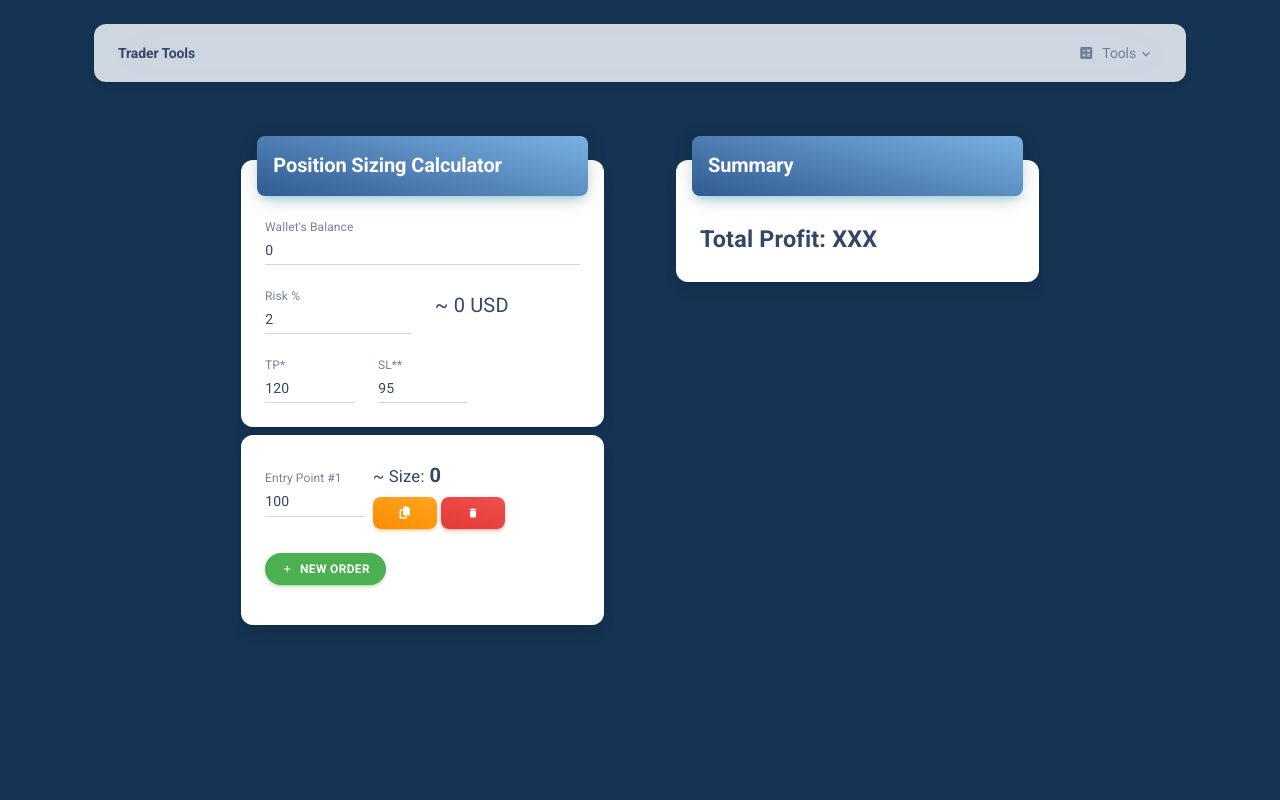
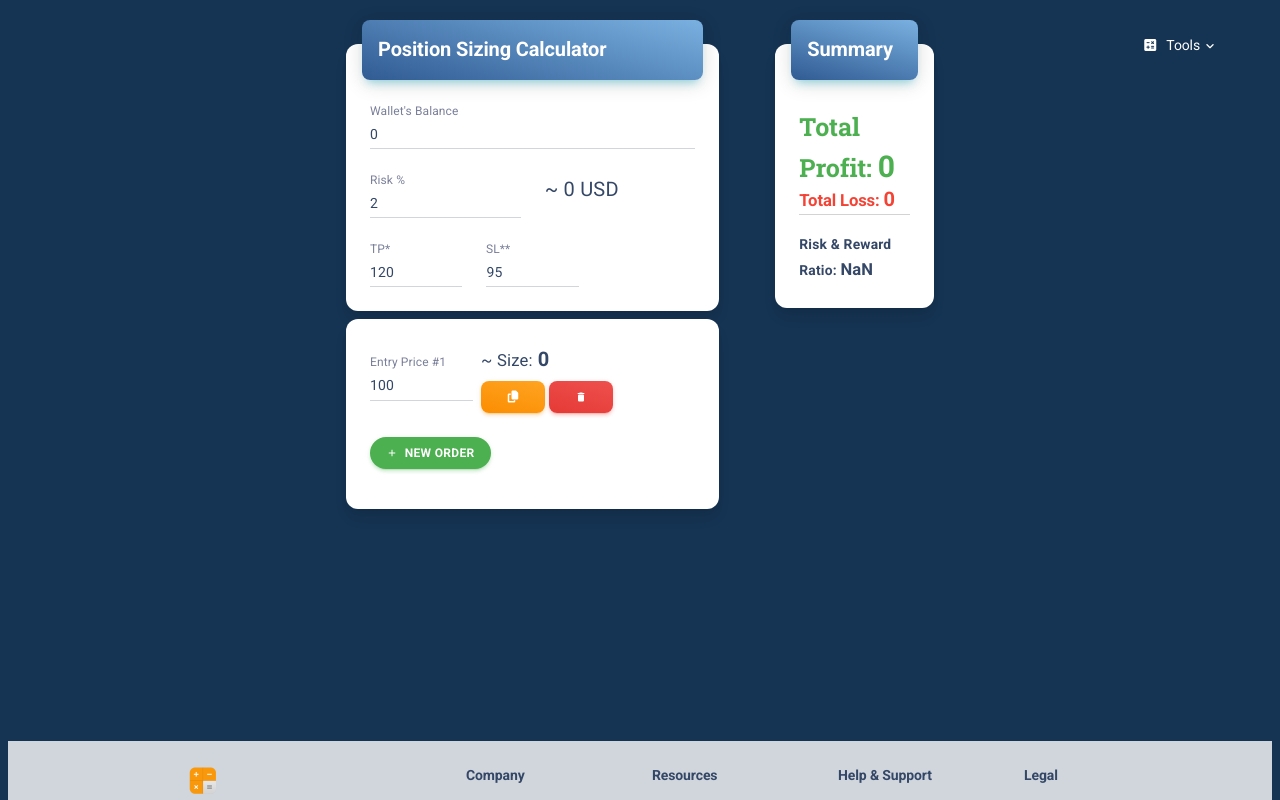
Before and after one commit to Watcharagorn/trade-helper, a React (Create React App) app: page /pages/calculator/position-sizing in a window 1280 px wide. Shown: the top 800 px of the page. Built offline with nearby package versions, Linux system fonts and the light colour scheme.

Commit message:
Feat: adjust UI + navbar

```diff
--- a/src/examples/Navbars/DefaultNavbar/DefaultNavbarMobile.js
+++ b/src/examples/Navbars/DefaultNavbar/DefaultNavbarMobile.js
@@ -149,10 +149,16 @@ function DefaultNavbarMobile({ routes, open }) {
   );
 
   return (
-    <Collapse in={Boolean(open)} timeout="auto" unmountOnExit>
-      <MKBox width="calc(100% + 1.625rem)" my={2} ml={-2}>
-        {renderNavbarItems}
-      </MKBox>
+    <Collapse
+      in={Boolean(open)}
+      timeout="auto"
+      orientation="vertical"
+      unmountOnExit
+      id="DefaultNavbarDropdown"
+    >
+      {/* <MKBox width="calc(100% + 1.625rem)" mb={2} ml={-2}> */}
+      {renderNavbarItems}
+      {/* </MKBox> */}
     </Collapse>
   );
 }
--- a/src/examples/Navbars/DefaultNavbar/index.js
+++ b/src/examples/Navbars/DefaultNavbar/index.js
@@ -287,7 +287,7 @@ function DefaultNavbar({ brand, routes, transparent, light, action, sticky, rela
       open={Boolean(dropdown)}
       placement="top-start"
       transition
-      style={{ zIndex: 10 }}
+      style={{ zIndex: 100 }}
       modifiers={[
         {
           name: "arrow",
@@ -421,7 +421,7 @@ function DefaultNavbar({ brand, routes, transparent, light, action, sticky, rela
       open={Boolean(nestedDropdown)}
       placement="right-start"
       transition
-      style={{ zIndex: 10 }}
+      style={{ zIndex: 100 }}
       onMouseEnter={() => {
         setNestedDropdown(nestedDropdownEl);
       }}
@@ -450,19 +450,27 @@ function DefaultNavbar({ brand, routes, transparent, light, action, sticky, rela
   );
 
   return (
-    <Container sx={sticky ? { position: "sticky", top: 0, zIndex: 10 } : null}>
+    <Container
+      id="NavbarContainer"
+      sx={{
+        position: sticky ? "sticky" : "absolute",
+        top: 0,
+        right: 0,
+        zIndex: 100,
+        marginRight: "unset",
+      }}
+    >
       <MKBox
         py={1}
         px={{ xs: 4, sm: transparent ? 2 : 3, lg: transparent ? 0 : 2 }}
         my={relative ? 0 : 2}
-        mx={relative ? 0 : 3}
-        width={relative ? "100%" : "calc(100% - 48px)"}
+        mx={0}
+        width="100%"
         borderRadius="xl"
         shadow={transparent ? "none" : "md"}
         color={light ? "white" : "dark"}
         position={relative ? "relative" : "absolute"}
-        left={0}
-        zIndex={3}
+        zIndex={100}
         sx={({ palette: { transparent: transparentColor, white }, functions: { rgba } }) => ({
           backgroundColor: transparent ? transparentColor.main : rgba(white.main, 0.8),
           backdropFilter: transparent ? "none" : `saturate(200%) blur(30px)`,
@@ -525,10 +533,11 @@ function DefaultNavbar({ brand, routes, transparent, light, action, sticky, rela
           <MKBox
             display={{ xs: "inline-block", lg: "none" }}
             lineHeight={0}
-            py={1.5}
-            pl={1.5}
+            m={-1.5}
+            p={1.5}
             color={transparent ? "white" : "inherit"}
-            sx={{ cursor: "pointer" }}
+            bgColor="dark"
+            sx={{ cursor: "pointer", borderRadius: "100%" }}
             onClick={openMobileNavbar}
           >
             <Icon fontSize="default">{mobileNavbar ? "close" : "menu"}</Icon>
--- a/src/pages/Calculator/PositionSizing/index.js
+++ b/src/pages/Calculator/PositionSizing/index.js
@@ -50,6 +50,7 @@ function PositionSizing() {
   const [orderPerAsset, setorderPerAsset] = useState(1);
   // const portBreakPercent = 1
   const focusAsset = 1;
+  let totalProfit = 0;
 
   const calRiskAmount = () => {
     const roundRiskAmount = Math.round(walletBalance * (riskPercent / 100));
@@ -64,12 +65,15 @@ function PositionSizing() {
     return size;
   };
 
-  // useEffect(() => {
-  //   let newCopyStatus = [...copyStatus];
-  //   // eslint-disable-next-line
-  //   newCopyStatus = copyStatus.map( x => false);
-  //   setTimeout(() => setSuccess(newCopyStatus), 3000);
-  // }, [success]);
+  const calTotalProfit = () => {
+    const sumCumu = 0;
+    const sumResult = entryPrice.reduce((prev, current) => {
+      const profit = ((tpPrice - current) / current) * calPositionSize(current);
+      return prev + profit;
+    }, sumCumu);
+    totalProfit = sumResult;
+    return sumResult;
+  };
 
   useEffect(() => {
     calRiskAmount();
@@ -135,17 +139,15 @@ function PositionSizing() {
 
   return (
     <>
-      <MKBox position="fixed" top="0.5rem" width="100%" sx={{ zIndex: 100 }}>
-        <DefaultNavbar routes={routes} />
-      </MKBox>
-      <Grid container spacing={3} alignItems="flex-start">
+      <DefaultNavbar routes={routes} brand="" transparent sticky light />
+      <Grid container spacing={1} alignItems="flex-start">
         <Grid
           item
           xs={12}
           md={5}
           xl={4}
           ml={{ xs: "auto", lg: "auto" }}
-          mr={{ xs: "auto", lg: "unset" }}
+          mr={{ xs: "auto", md: "unset" }}
         >
           <Grid
             id="setupForm"
@@ -161,7 +163,7 @@ function PositionSizing() {
               display="flex"
               flexDirection="column"
               justifyContent="center"
-              mt={{ xs: 20 }}
+              mt={5.5}
               mb={1}
               mx={3}
             >
@@ -273,7 +275,7 @@ function PositionSizing() {
                         <Grid item xs={4}>
                           <MKInput
                             variant="standard"
-                            label={`Entry Point #${index + 1}`}
+                            label={`Entry Price #${index + 1}`}
                             InputLabelProps={{ shrink: true }}
                             type="number"
                             onChange={(e) => {
@@ -343,8 +345,8 @@ function PositionSizing() {
           item
           xs={12}
           md={5}
-          xl={4}
-          ml={{ xs: "auto", lg: "unset" }}
+          xl={2}
+          ml={{ xs: "auto", md: "unset" }}
           mr={{ xs: "auto", lg: "auto" }}
         >
           <Grid
@@ -361,7 +363,7 @@ function PositionSizing() {
               display="flex"
               flexDirection="column"
               justifyContent="center"
-              mt={{ xs: 20 }}
+              mt={{ xs: 2, md: 5.5 }}
               mb={{ xs: 1, sm: 2, md: 20 }}
               mx={3}
             >
@@ -381,7 +383,24 @@ function PositionSizing() {
               <MKBox p={3}>
                 <Grid container>
                   <Grid item>
-                    <h3>Total Profit: XXX</h3>
+                    <MKTypography variant="h3" color="success">
+                      <small>Total Profit:&nbsp;</small>
+                      <strong>{calTotalProfit()}</strong>
+                    </MKTypography>
+                    <MKTypography
+                      variant="h5"
+                      color="error"
+                      sx={{ borderBottom: "1px solid lightgray" }}
+                      mb={2}
+                    >
+                      <small>Total Loss:&nbsp;</small>
+                      <strong>{riskAmount}</strong>
+                    </MKTypography>
+                    {/* prettier-ignore */}
+                    <h5>
+                      <small>Risk & Reward Ratio:&nbsp;</small>
+                      <strong>{totalProfit / riskAmount}</strong>
+                    </h5>
                   </Grid>
                 </Grid>
               </MKBox>
```
